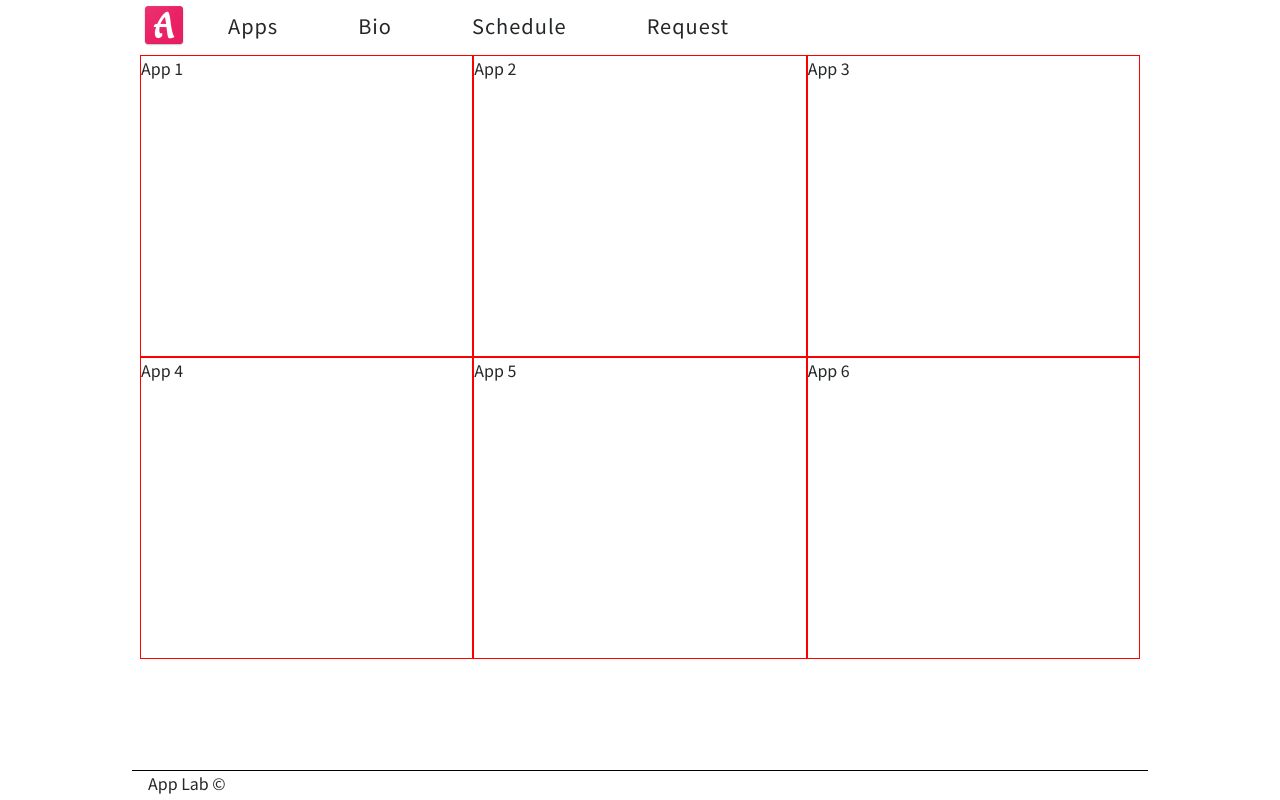
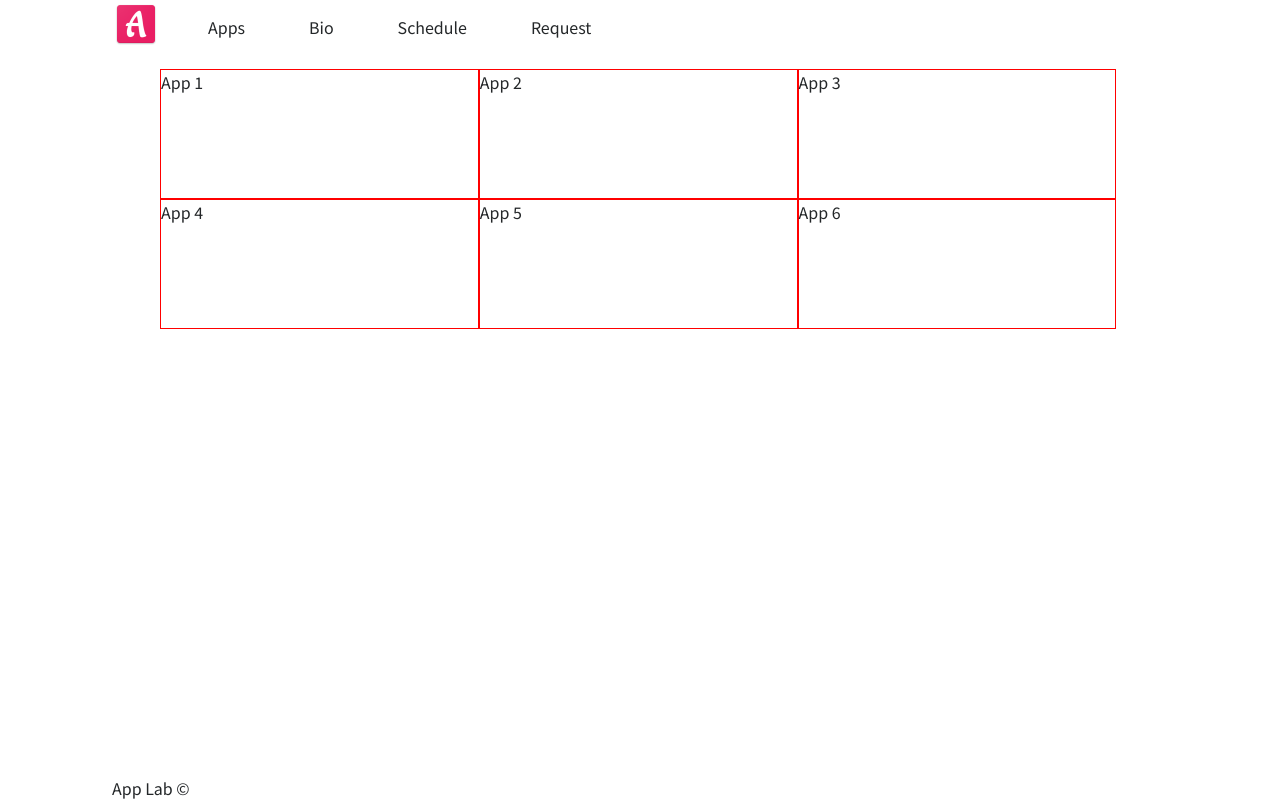
Before and after one commit to ymita/ymita.github.io, a plain HTML site: page apps.html in a window 1280 px wide. Drawn offline with Linux system fonts and the light colour scheme.

Commit message:
fix overall styling

```diff
--- a/apps.html
+++ b/apps.html
@@ -5,31 +5,35 @@
     <meta charset="UTF-8">
     <meta name="viewport" content="width=device-width, initial-scale=1.0">
     <meta http-equiv="X-UA-Compatible" content="ie=edge">
-    <title>AppLab - apps</title>
+    <title>AppLab - Apps</title>
     <link rel="stylesheet" href="styles/site.css">
     <style>
+        .app-list {
+            display: flex;
+            flex-direction: column;
+        }
+
         .app-list-item {
+            width: 99%;
             border: 1px solid red;
-            height: 300px;
+            height: 8rem;
         }
 
         @media(min-width: 768px) {
             .app-list {
-                display: flex;
-                justify-content: space-around;
+                flex-direction: row;
             }
 
             .app-list-item {
-                flex: 1;
-
+                width: 33%;
+                border: 1px solid red;
             }
         }
     </style>
 </head>
 
 <body>
-    <header>
-        <div class="header">
+    <header class="header">
      <a href="./index.html" class="header-icon">
             <img src="./images/ic_launcher.png" alt="">
         </a>
@@ -39,8 +43,8 @@
             <div class="header-nav-item"><a href="./schedule.html">Schedule</a></div>
             <div class="header-nav-item"><a href="./request.html">Request</a></div>
         </div>
-        </div>
     </header>
+
     <main class="main">
         <div class="app-list">
             <div class="app-list-item">
@@ -64,15 +68,13 @@
                 App 6
             </div>
         </div>
+    </main>
 
-    </main>
     <footer class="footer">
         <div>
             App Lab &copy;
         </div>
-
     </footer>
-
 </body>
 
 </html>
--- a/styles/site.css
+++ b/styles/site.css
@@ -1,37 +1,22 @@
 /* カラーパターンはこちらのものを利用しています。 */
+
 /* https://color.adobe.com/ja/Red-Blue-Diverging-(color-blind-friendly)-color-theme-10983600/ */
 
 @import url('https://fonts.googleapis.com/css?family=Noto+Sans+JP');
 body {
     /* フォント */
     font-family: 'Noto Sans JP', sans-serif;
-}
-
-html,
-body {
-    height: 100vh;
-    margin: 0;
     color: rgb(36, 39, 41);
 }
 
+html {
+    height: 100%;
+}
+
 .header {
-    /* アイコンとナビメニューは縦に並べる */
     display: flex;
+    /*アイコンとヘッダーアイテムを縦並びにする。*/
     flex-direction: column;
-
-    /* アイコンの左側に余白を挿入 */
-    padding-left: 10px;
-    padding-right: 10px;
-
-    /* ヘッダをわかりやすくするためにボーダーを挿入 */
-    /* border-bottom: solid red 1px; */
-
-    /* ヘッダーのフォント調整 */
-    font-size: 20px;
-    letter-spacing: 0.05em;
-
-    /* ヘッダの高さ */
-    height: 85px;
 }
 
 .header-icon {
@@ -41,64 +26,55 @@ body {
 
 .header-nav {
     display: flex;
-    align-items: center;
-    justify-content: space-between;
+    justify-content: space-around;
 }
 
-.header-nav-item {
-    margin-right: 10px;
-}
 .header-nav-item a {
     text-decoration: none;
     color: rgb(36, 39, 41);
 }
+
 .header-nav-item a:hover {
     text-decoration: none;
     color: #CA0020;
 }
 
+body {
+    margin: 0px;
+    min-height: 100%;
+    display: flex;
+    flex-direction: column;
+}
+
 .main {
-    min-height: calc(100vh - 85px);
-    margin: 0 auto -30px;
+    flex: 1;
+    margin-top: 1rem;
+    margin-left: 2rem;
+    margin-right: 2rem;
 }
 
 .footer {
-    /* background-color: #0571B0;
-    color: white; */
-    padding-left: 1em;
-    height: 29px;
-    border-top: 1px solid black;
+    margin-left: 1.3rem;
 }
 
 @media(min-width: 768px) {
-
-    .header,
-    .main,
+    .header {
+        /* アイコンとヘッダーアイテムを横並びにする。*/
+        flex-direction: row;
+        margin-left: 7rem;
+    }
+    .header-nav {
+        margin-left: 3rem;
+    }
+    .header-nav-item {
+        margin-right: 4rem;
+        align-self: center;
+    }
+    .main {
+        margin-right: 10rem;
+        margin-left: 10rem;
+    }
     .footer {
-        max-width: 1000px;
-        margin-left: auto;
-        margin-right: auto;
-    }
-
-    .header {
-        flex-direction: row;
-        height: 55px;
-    }
-
-    .header-icon {
-        /* ナビゲーションメニューとの間に余白を挿入 */
-        margin-right: 40px;
-    }
-
-    .header-nav-item {
-        margin-right: 80px;
-        padding-bottom: 4px;
-    }
-
-
-    .main {
-        min-height: calc(100vh - 55px);
-        padding-right: 100px;
-        padding-left: 100px;
+        margin-left: 7rem;
     }
 }
```
Also changed, not shown: index.html (+4 -8 lines), request.html (+5 -7 lines), schedule.html (+7 -15 lines). Lines whose indentation alone changed are shown as unchanged.
